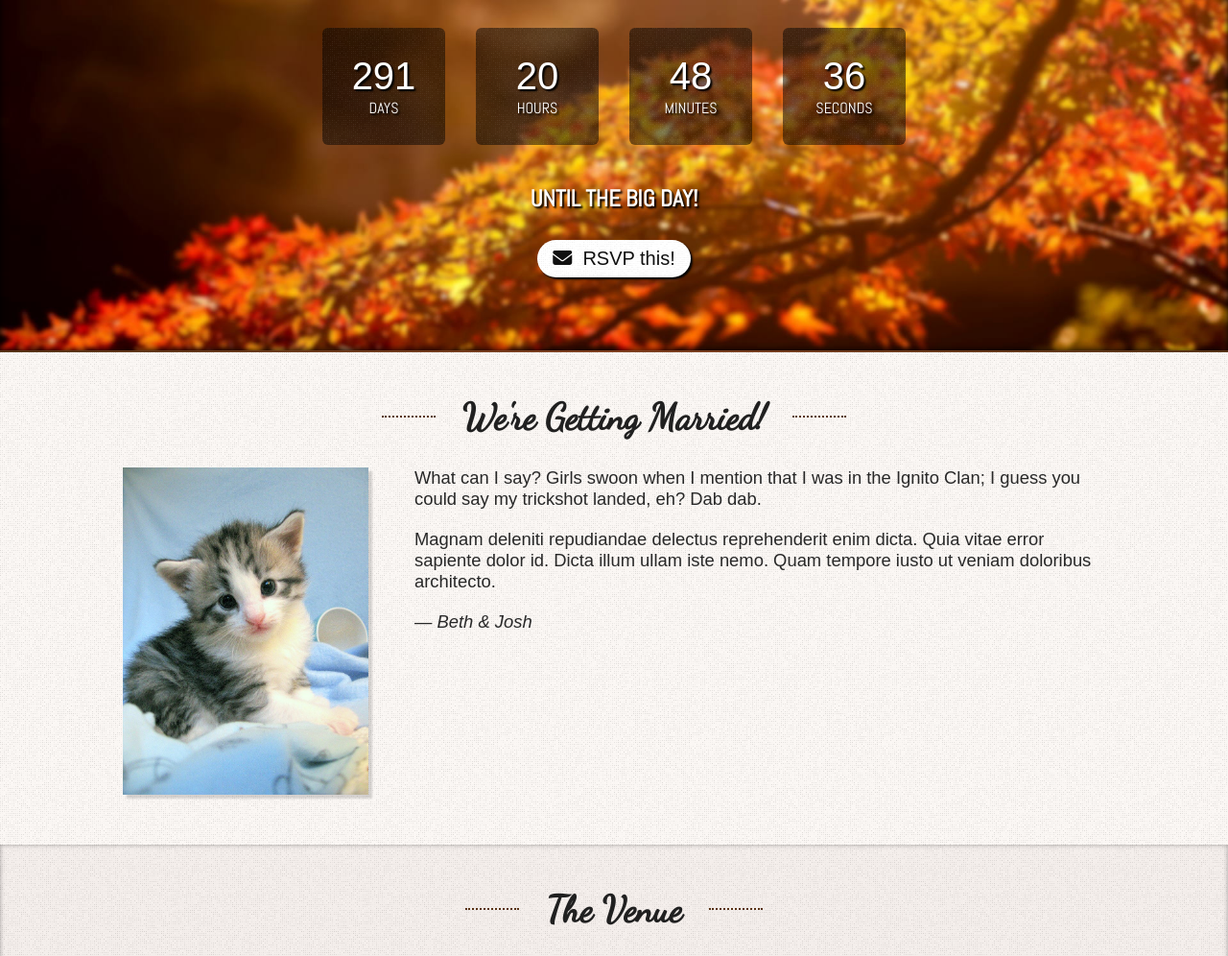
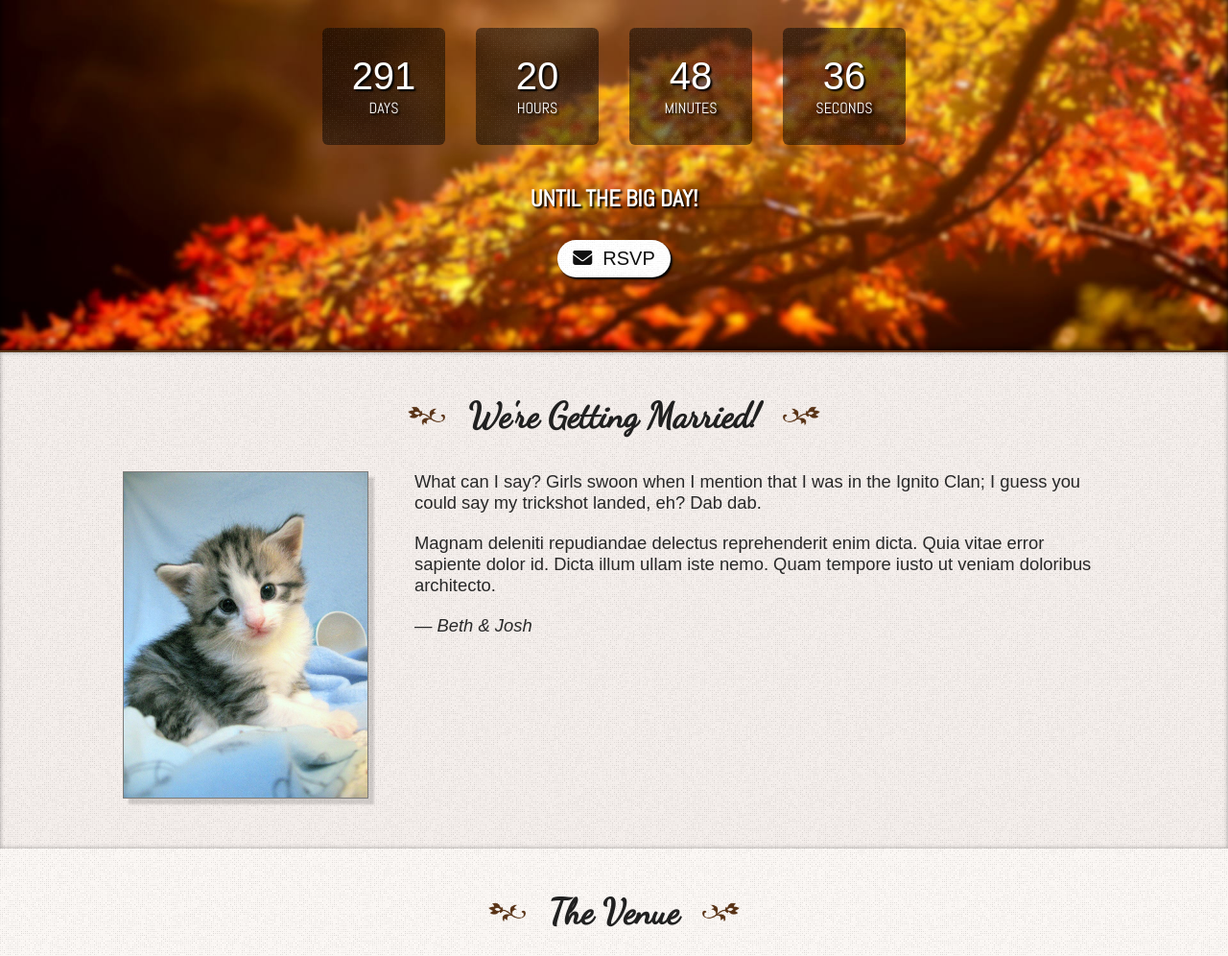
Before and after one commit to seandewar/seandewar.github.io, a Jekyll site: the page built from bethandjosh.html, in a window 1280 px wide, cut to the strip 329-1325 px from the top of the page. Shown: the whole strip at 96% size. Built offline with Jekyll 4.4.1, drawn with Linux system fonts in a browser that asks for light colours; nearby versions of some CDN libraries; some web fonts are replaced.

Commit message:
Cooler decorations for titles, other adjustments...

```diff
--- a/bethandjosh.html
+++ b/bethandjosh.html
@@ -6,9 +6,15 @@ styles: ["/css/wedding.css"]
 scripts: ["/js/wedding/countdown-clock.js"]
 ---
 <section id="header" class="header-content">
-    <h1 class="header-title">Beth <span class="header-title-em">&amp;</span> Josh</h1>
-    <h2 class="header-subtitle">Save the date — <span class="header-subtitle-em">30.11.2021</span></h2>
-    <h2 class="header-subtitle">The Ravenswood, RH19 4HY</h2>
+    <div class="header-title-container">
+        <h1 class="header-title">
+            Beth <span class="header-title-em">&amp;</span> Josh
+        </h1>
+        <h2 class="header-subtitle">
+            Save the date — <span class="header-subtitle-em">30.11.2021</span>
+        </h2>
+        <h2 class="header-subtitle">The Ravenswood, RH19 4HY</h2>
+    </div>
 </section>
 <div class="wedding-divider"></div>
 <section class="clock-area">
@@ -43,7 +49,7 @@ scripts: ["/js/wedding/countdown-clock.js"]
     <!-- TODO: what's the link for this? -->
     <a class="wedding-rsvp-link" title="RSVP" href="mailto:">
         <span class="fa fa-envelope" aria-hidden="true"></span>
-        &nbsp;RSVP this!
+        &nbsp;RSVP
     </a>
 </section>
 <div class="wedding-divider"></div>
@@ -102,7 +108,7 @@ scripts: ["/js/wedding/countdown-clock.js"]
                     </p>
                 </div>
                 <div class="wedding-intro-img-col wedding-venue-map-col">
-                    <iframe class="wedding-intro-img" width="400" height="300" frameborder="0" style="border:0" src="https://www.google.com/maps/embed/v1/place?q=place_id:ChIJAcibM6j1dUgRKs0KqPx2ffU&key=AIzaSyAY88jpXMRZX-bXH_SDbpSo6j0bEaCfsMw" allowfullscreen></iframe>
+                    <iframe class="wedding-intro-img" width="400" height="300" frameborder="0" src="https://www.google.com/maps/embed/v1/place?q=place_id:ChIJAcibM6j1dUgRKs0KqPx2ffU&key=AIzaSyAY88jpXMRZX-bXH_SDbpSo6j0bEaCfsMw" allowfullscreen></iframe>
                 </div>
             </div>
         </div>
--- a/css/wedding.css
+++ b/css/wedding.css
@@ -82,6 +82,10 @@ body,
     color: #593316;
 }
 
+.header-title-container {
+    display: inline-block;
+}
+
 .clock-area {
     padding: 3rem 1rem 3rem;
     text-align: center;
@@ -161,7 +165,7 @@ body,
     background-color: #fbf7f4;
 }
 
-.wedding-section:nth-of-type(even) {
+.wedding-section:nth-of-type(odd) {
     background-color: #f4eeeb;
     box-shadow: 0 0 5px 0 rgba(0, 0, 0, 0.35) inset;
 }
@@ -172,9 +176,8 @@ body,
 }
 
 .wedding-title {
-    margin: 1.3rem 1.5rem;
     font-family: 'Dancing Script', cursive;
-    font-size: 2.4rem;
+    font-size: 2.3rem;
 }
 
 @media (min-width: 768px) {
@@ -182,27 +185,45 @@ body,
     .wedding-title:after {
         content: "";
         display: inline-block;
-        margin: 0 1.75rem;
-        width: 3.5rem;
-        border-top: 2px dotted #593316;
-        transform: translateY(-0.75rem);
+        margin: 0 1.5rem;
+        width: 2.5rem;
+        height: 2rem;
+        vertical-align: middle;
+        background-size: contain;
+        background-repeat: no-repeat;
+        background-image: url("/img/wedding/title-decoration.png");
+    }
+
+    .wedding-title:after {
+        transform: scaleX(-1);
     }
 }
 
 @media (max-width: 767px) {
-    .wedding-title {
-        padding-bottom: 0.4rem;
-        display: inline-block;
-        border-bottom: 2px dotted #593316;
+    .wedding-title:before {
+        content: "";
+        display: block;
+        margin: 0 auto 0.35rem auto;
+        width: 4rem;
+        height: 1.5rem;
+        background-size: contain;
+        background-repeat: no-repeat;
+        background-image: url("/img/wedding/title-top-decoration.png");
     }
 }
 
 .wedding-intro-container {
-    padding-top: 0.5rem;
+    padding-top: 1rem;
     display: flex;
     flex-wrap: wrap;
     justify-content: center;
     color: #282828;
+}
+
+@media (max-width: 767px) {
+    .wedding-intro-container {
+        padding-top: 0.5rem;
+    }
 }
 
 .wedding-intro-img-col {
@@ -267,7 +288,8 @@ body,
     margin: auto;
     max-width: 100%;
     max-height: 350px;
-    box-shadow: 4px 4px 2px rgba(0, 0, 0, 0.15);
+    box-shadow: 6px 6px 2px rgba(0, 0, 0, 0.15);
+    border: 1px solid rgba(0, 0, 0, 0.5);
     background-color: #fbf7f4;
 }
 
```
Also changed, not shown: img/wedding/title-decoration.png (added), img/wedding/title-top-decoration.png (added).
